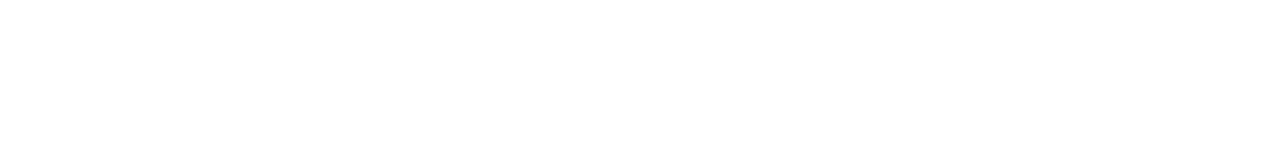
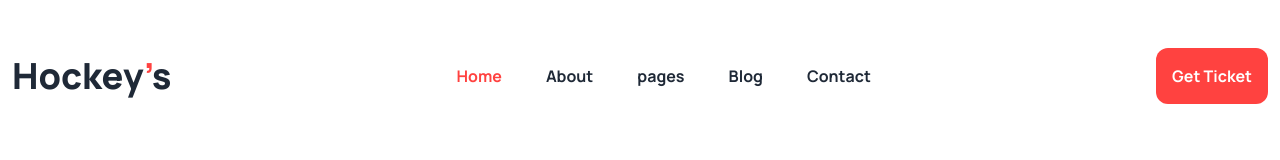
Before and after one commit to Shofiqul-Islam-00/Hockey-Club, a plain HTML site: page index.html in a window 1280 px wide. Drawn offline with nearby package versions, Linux system fonts and the light colour scheme.

Commit message:
header section added

```diff
--- a/index.html
+++ b/index.html
@@ -4,13 +4,65 @@
 <head>
     <meta charset="UTF-8">
     <meta name="viewport" content="width=device-width, initial-scale=1.0">
-    <title>Hockey Hooligans</title>
+    <title>Hockey Club</title>
+    <link rel="preconnect" href="https://fonts.googleapis.com">
+    <link rel="preconnect" href="https://fonts.gstatic.com" crossorigin>
+    <link href="https://fonts.googleapis.com/css2?family=Manrope:wght@200;300;400;500;600;700;800&display=swap"
+        rel="stylesheet">
+    <link rel="stylesheet" href="https://cdnjs.cloudflare.com/ajax/libs/font-awesome/6.5.1/css/all.min.css"
+        integrity="sha512-DTOQO9RWCH3ppGqcWaEA1BIZOC6xxalwEsw9c2QQeAIftl+Vegovlnee1c9QX4TctnWMn13TZye+giMm8e2LwA=="
+        crossorigin="anonymous" referrerpolicy="no-referrer" />
     <link href="https://cdn.jsdelivr.net/npm/daisyui@4.6.0/dist/full.min.css" rel="stylesheet" type="text/css" />
     <script src="https://cdn.tailwindcss.com"></script>
+    <style>
+        .font-manrope {
+            font-family: 'Manrope', sans-serif;
+        }
+    </style>
 </head>
 
-<body>
+<body class="font-manrope">
 
+    <header>
+        <nav class="container mx-auto mt-3  px-3  lg:mt-12">
+            <div class="flex justify-between items-center relative z-20">
+                <div class="group md:hidden lg:hidden">
+                    <i class="fa-solid fa-bars"></i>
+                    <div
+                        class="absolute top-10 left-3 hidden group-hover:block flex-row drop-shadow-2xl bg-slate-300 rounded-xl p-3">
+                        <div>
+                            <a href="#" class="text-[#FF4240]">Home</a>
+                        </div>
+                        <div>
+                            <a href="#">About</a>
+                        </div>
+                        <div>
+                            <a href="#">pages</a>
+                        </div>
+                        <div>
+                            <a href="#">Blog</a>
+                        </div>
+                        <div>
+                            <a href="#">Contact</a>
+                        </div>
+                    </div>
+                </div>
+                <div>
+                    <h1 class="text-2xl lg:text-4xl font-extrabold">Hockey<span class="text-[#FF4240]">’</span>s</h1>
+                </div>
+                <div class="hidden md:flex items-center font-bold gap-11">
+                    <a href="#" class="text-[#FF4240]">Home</a>
+                    <a href="#">About</a>
+                    <a href="#">pages</a>
+                    <a href="#">Blog</a>
+                    <a href="#">Contact</a>
+                </div>
+                <div class="flex gap-6 justify-center items-center">
+                    <i class="fa-solid fa-magnifying-glass hidden lg:visible"></i>
+                    <a href=""><button class="p-4 bg-[#FF4240] text-white rounded-xl font-bold">Get Ticket</button></a>
+                </div>
+            </div>
+        </nav>
+    </header>
 </body>
-
 </html>
```
